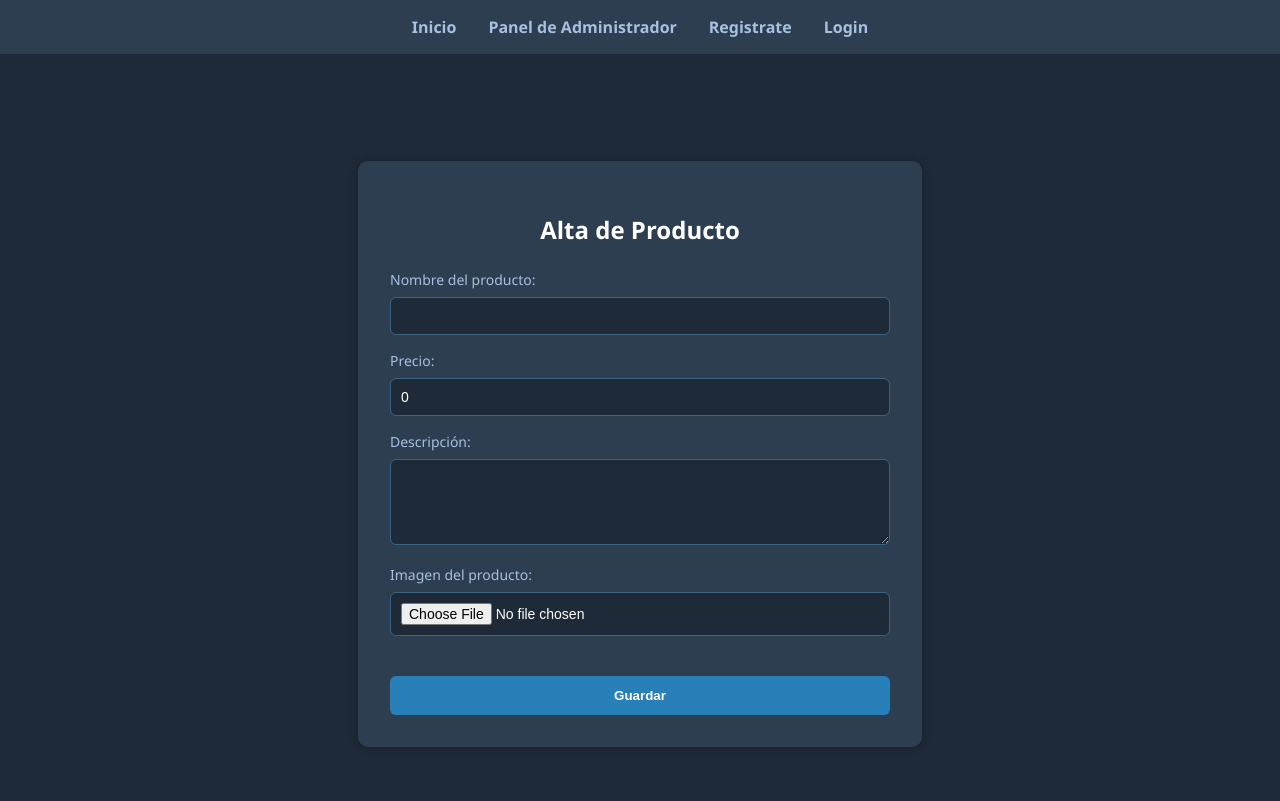
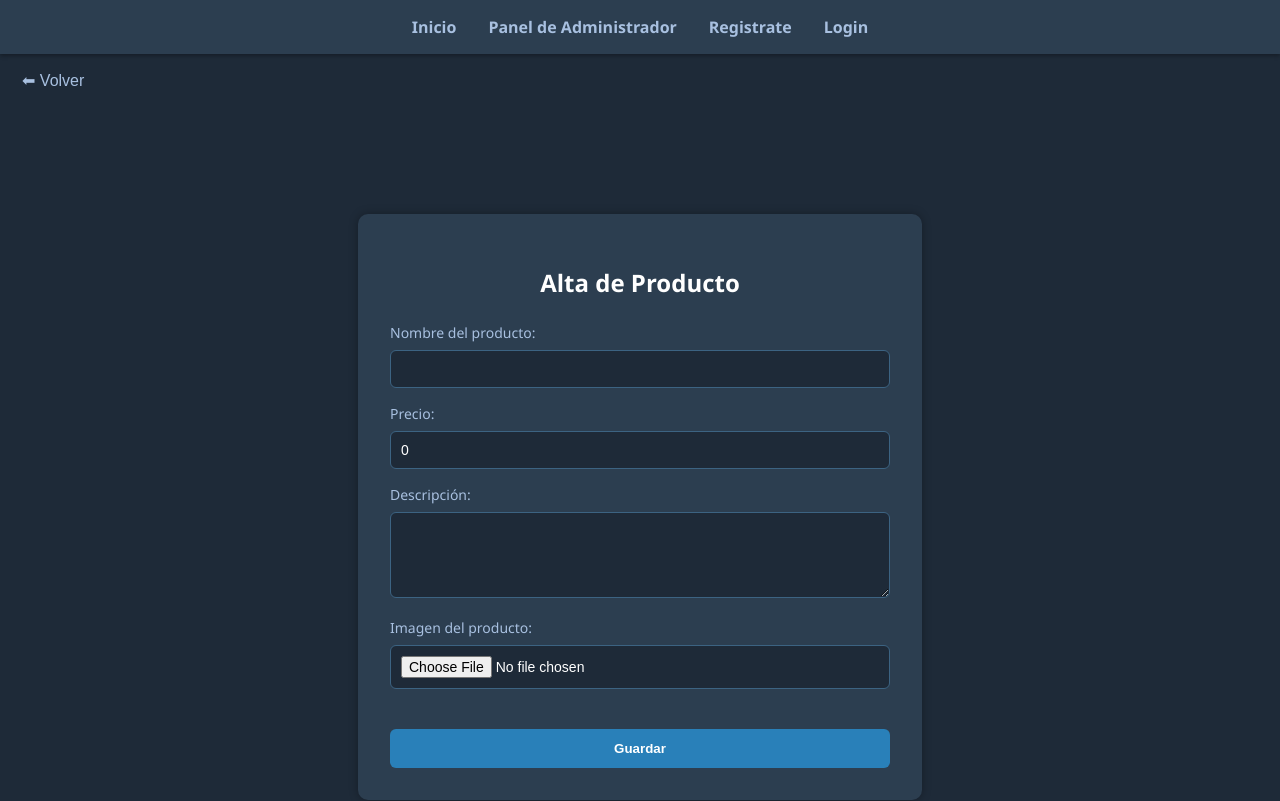
Before and after one commit to jalbano-nlb/first-tp, a React (Vite) app: page /adminpanel in a window 1280 px wide. Shown: the top 801 px of the page. Built offline with nearby package versions, Linux system fonts and the light colour scheme.

Commit message:
FIX back button admin panel

```diff
--- a/src/components/AdminPanel.jsx
+++ b/src/components/AdminPanel.jsx
@@ -4,11 +4,14 @@ import { useState } from "react";
 import { addDoc, collection } from "firebase/firestore";
 import { db } from "../config/firebase"
 import * as DEF_IMG from "../assets/defaultImage"
+import { useNavigate } from "react-router-dom";
 
 
 
 const AdminPanel = () => {
 
+    const navigate = useNavigate();
+    const handleBack = () => navigate("/");
     const [name, setName] = useState("");
     const [price, setPrice] = useState(0);
     const [desc, setDesc] = useState("");
@@ -92,6 +95,7 @@ const AdminPanel = () => {
 
     return (
         <Layout>
+            <button className="back-btn" onClick={handleBack}>⬅ Volver</button>
             <div className="create-product-cont">
                 <div className="create-product-card">
                     <h2>Alta de Producto</h2>
```
